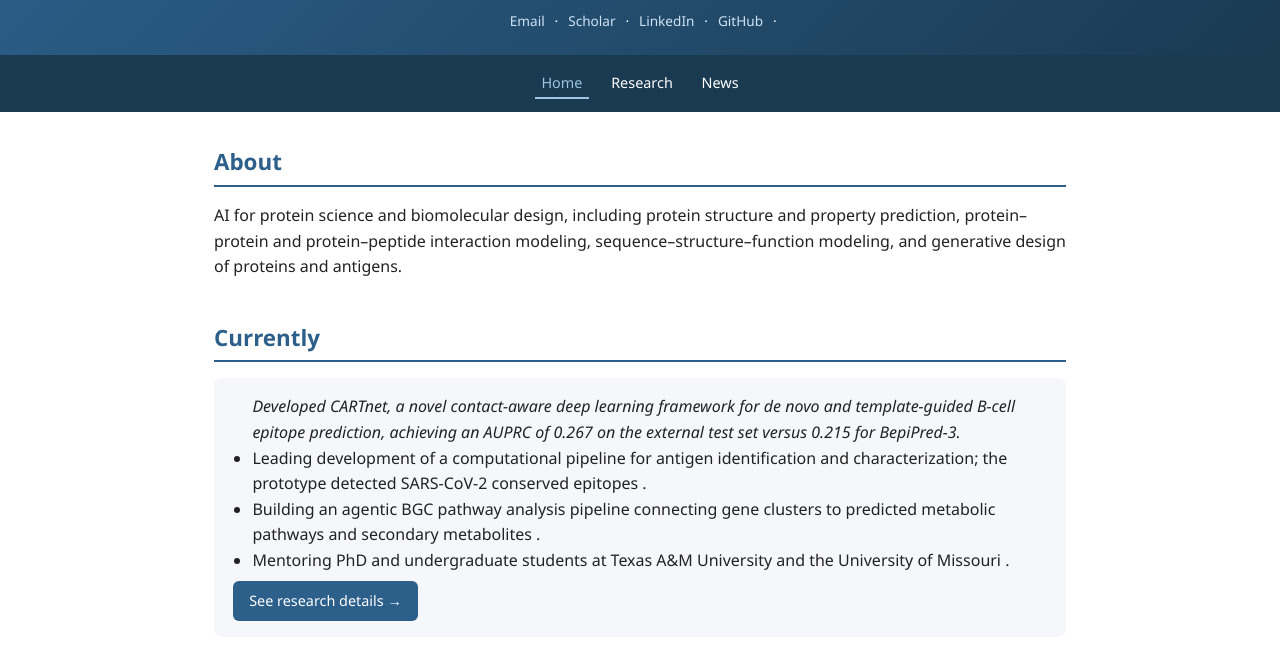
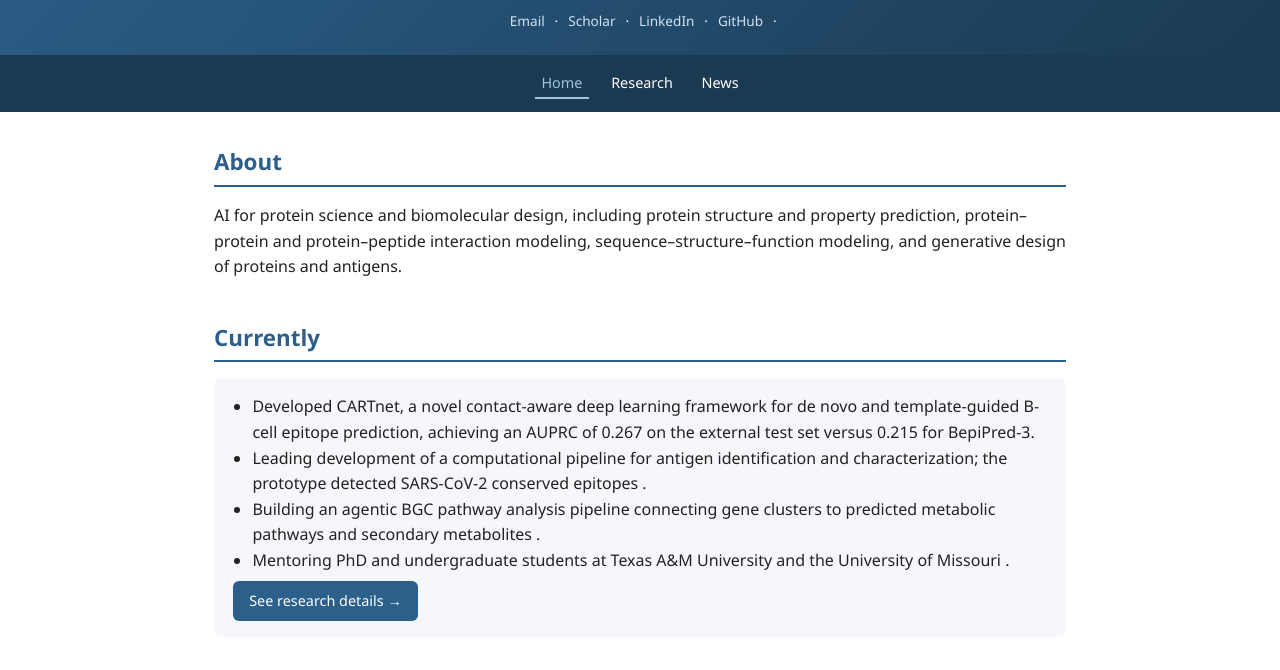
Before and after one commit to RajShekhorRoy/RajShekhorRoy.github.io, a plain HTML site: page index.html in a window 1280 px wide. Shown: the part 130-800 px from the top of the page. Drawn offline with Linux system fonts and the light colour scheme.

Commit message:
Update index.html

```diff
--- a/index.html
+++ b/index.html
@@ -37,7 +37,7 @@
     <h2>Currently</h2>
     <div class="card">
       <ul>
-        <i>Developed CARTnet, a novel contact-aware deep learning framework for de novo and template-guided B-cell epitope prediction,
+        <li>Developed CARTnet, a novel contact-aware deep learning framework for de novo and template-guided B-cell epitope prediction,
           achieving an AUPRC of 0.267 on the external test set versus 0.215 for BepiPred-3.</i>
         <li>Leading development of a computational pipeline for antigen identification and
         characterization; the prototype detected SARS-CoV-2 conserved epitopes .</li>
```
